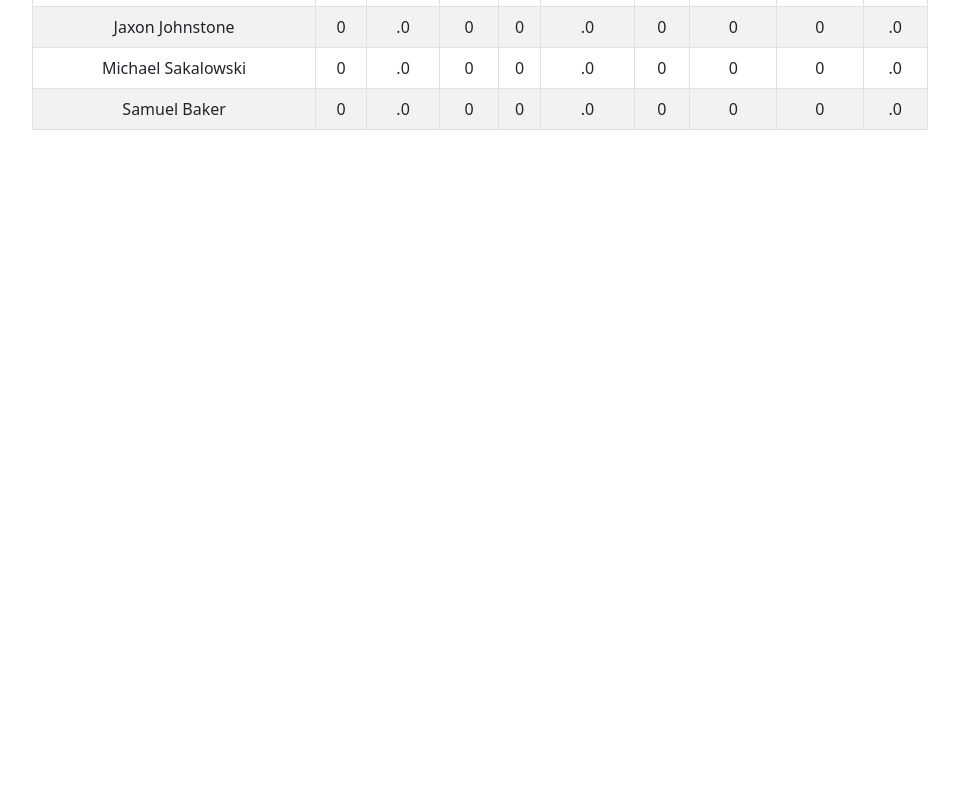
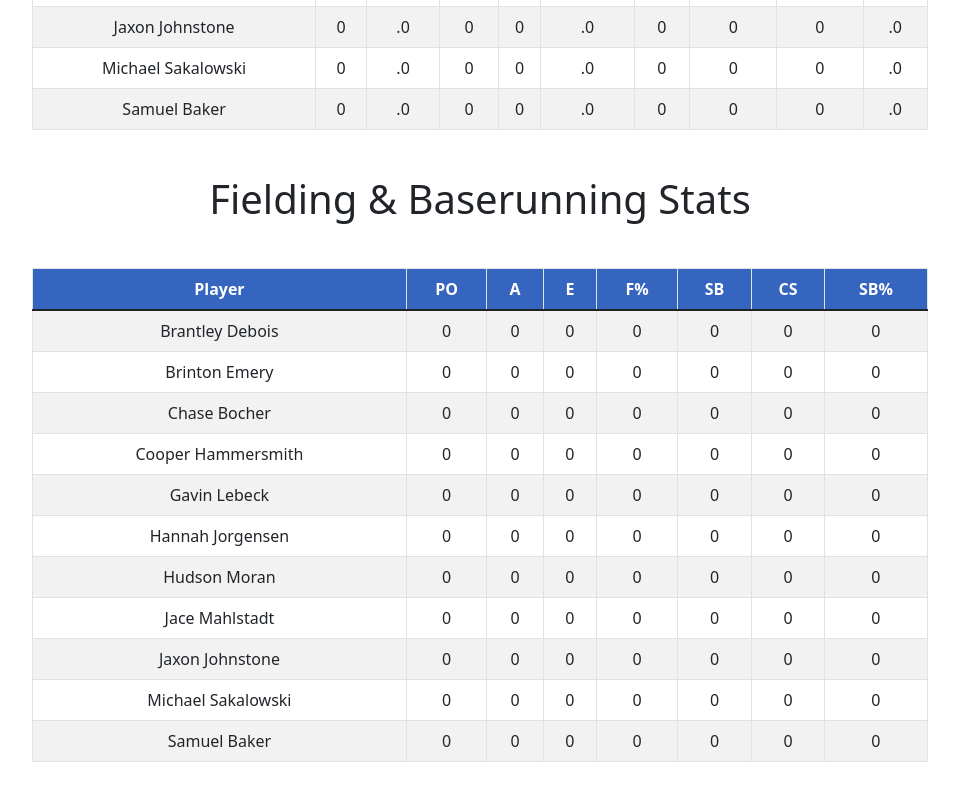
Before and after one commit to stevenpfaff/JHawk_Statsheet, a React (Create React App) app: page /Players in a window 1280 px wide. Shown: the part 1224-2024 px from the top of the page, without its empty margins (160-1119 px from the left). Before the commit the page ends 1482 px from the top, so only its background shows below. Built offline with nearby package versions, Linux system fonts and the light colour scheme.

Commit message:
added fielding and baserunning

```diff
--- a/src/Data/players.json
+++ b/src/Data/players.json
@@ -28,7 +28,14 @@
         "pt": 0,
         "strikes": 0,
         "balls": 0,
-        "fip": 0.00
+        "fip": 0.00,
+        "po": 0,
+        "a": 0,
+        "e": 0,
+        "fpct": 0,
+        "sb": 0,
+        "cs": 0,
+        "sbpct": 0
     },
     {
         "name": "Brinton Emery",
@@ -59,7 +66,14 @@
         "pt": 0,
         "strikes": 0,
         "balls": 0,
-        "fip": 0.00
+        "fip": 0.00,
+        "po": 0,
+        "a": 0,
+        "e": 0,
+        "fpct": 0,
+        "sb": 0,
+        "cs": 0,
+        "sbpct": 0
     },
     {
         "name": "Chase Bocher",
@@ -90,7 +104,14 @@
         "pt": 0,
         "strikes": 0,
         "balls": 0,
-        "fip": 0.00
+        "fip": 0.00,
+        "po": 0,
+        "a": 0,
+        "e": 0,
+        "fpct": 0,
+        "sb": 0,
+        "cs": 0,
+        "sbpct": 0
     },
     {
         "name": "Cooper Hammersmith",
@@ -121,7 +142,14 @@
         "pt": 0,
         "strikes": 0,
         "balls": 0,
-        "fip": 0.00
+        "fip": 0.00,
+        "po": 0,
+        "a": 0,
+        "e": 0,
+        "fpct": 0,
+        "sb": 0,
+        "cs": 0,
+        "sbpct": 0
     },
     {
         "name": "Gavin Lebeck",
@@ -152,7 +180,14 @@
         "pt": 0,
         "strikes": 0,
         "balls": 0,
-        "fip": 0.00
+        "fip": 0.00,
+        "po": 0,
+        "a": 0,
+        "e": 0,
+        "fpct": 0,
+        "sb": 0,
+        "cs": 0,
+        "sbpct": 0
     },
     {
         "name": "Hannah Jorgensen",
@@ -183,7 +218,14 @@
         "pt": 0,
         "strikes": 0,
         "balls": 0,
-        "fip": 0.00
+        "fip": 0.00,
+        "po": 0,
+        "a": 0,
+        "e": 0,
+        "fpct": 0,
+        "sb": 0,
+        "cs": 0,
+        "sbpct": 0
     },
     {
         "name": "Hudson Moran",
@@ -214,7 +256,14 @@
         "pt": 0,
         "strikes": 0,
         "balls": 0,
-        "fip": 0.00
+        "fip": 0.00,
+        "po": 0,
+        "a": 0,
+        "e": 0,
+        "fpct": 0,
+        "sb": 0,
+        "cs": 0,
+        "sbpct": 0
     },
     {
         "name": "Jace Mahlstadt",
@@ -245,7 +294,14 @@
         "pt": 0,
         "strikes": 0,
         "balls": 0,
-        "fip": 0.00
+        "fip": 0.00,
+        "po": 0,
+        "a": 0,
+        "e": 0,
+        "fpct": 0,
+        "sb": 0,
+        "cs": 0,
+        "sbpct": 0
     },
     {
         "name": "Jaxon Johnstone",
@@ -276,7 +332,14 @@
         "pt": 0,
         "strikes": 0,
         "balls": 0,
-        "fip": 0.00
+        "fip": 0.00,
+        "po": 0,
+        "a": 0,
+        "e": 0,
+        "fpct": 0,
+        "sb": 0,
+        "cs": 0,
+        "sbpct": 0
     },
     {
         "name": "Michael Sakalowski",
@@ -307,7 +370,14 @@
         "pt": 0,
         "strikes": 0,
         "balls": 0,
-        "fip": 0.00
+        "fip": 0.00,
+        "po": 0,
+        "a": 0,
+        "e": 0,
+        "fpct": 0,
+        "sb": 0,
+        "cs": 0,
+        "sbpct": 0
     },
     {
         "name": "Samuel Baker",
@@ -338,6 +408,13 @@
         "pt": 0,
         "strikes": 0,
         "balls": 0,
-        "fip": 0.00
+        "fip": 0.00,
+        "po": 0,
+        "a": 0,
+        "e": 0,
+        "fpct": 0,
+        "sb": 0,
+        "cs": 0,
+        "sbpct": 0
     }
 ]
--- a/src/components/Players/Players.js
+++ b/src/components/Players/Players.js
@@ -82,6 +82,35 @@ function Players() {
                     ))}
                 </tbody>
             </Table>
+            <h1 style={{ marginRight: "10%", marginLeft: "10%", marginBottom: "5%", marginTop: "5%", fontFamily: "inherit" }}>Fielding & Baserunning Stats</h1>
+            <Table striped bordered hover>
+                <thead>
+                    <tr>
+                        <th>Player</th>
+                        <th>PO</th>
+                        <th>A</th>
+                        <th>E</th>
+                        <th>F%</th>
+                        <th>SB</th>
+                        <th>CS</th>
+                        <th>SB%</th>
+                    </tr>
+                </thead>
+                <tbody>
+                    {players.map((player) => (
+                        <tr>
+                            <td>{player.name}</td>
+                            <td>{player.po}</td>
+                            <td>{player.a}</td>
+                            <td>{player.e}</td>
+                            <td>{player.fpct}</td>
+                            <td>{player.sb}</td>
+                            <td>{player.cs}</td>
+                            <td>{player.sbpct}</td>
+                        </tr>
+                    ))}
+                </tbody>
+            </Table>
         </div>
     );
 }
```
